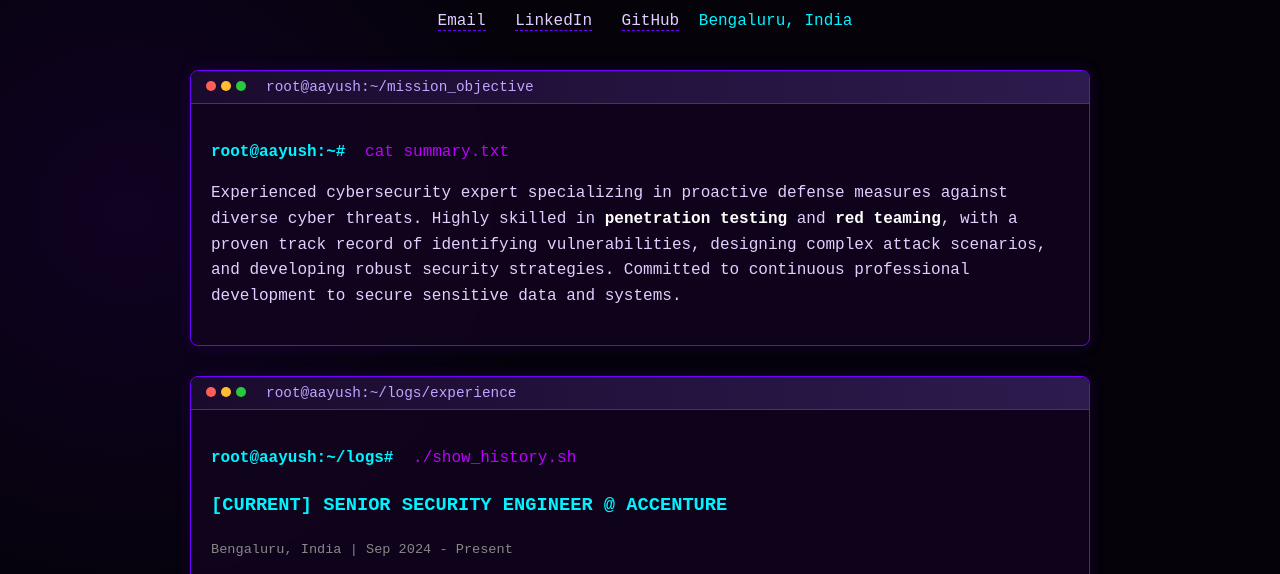
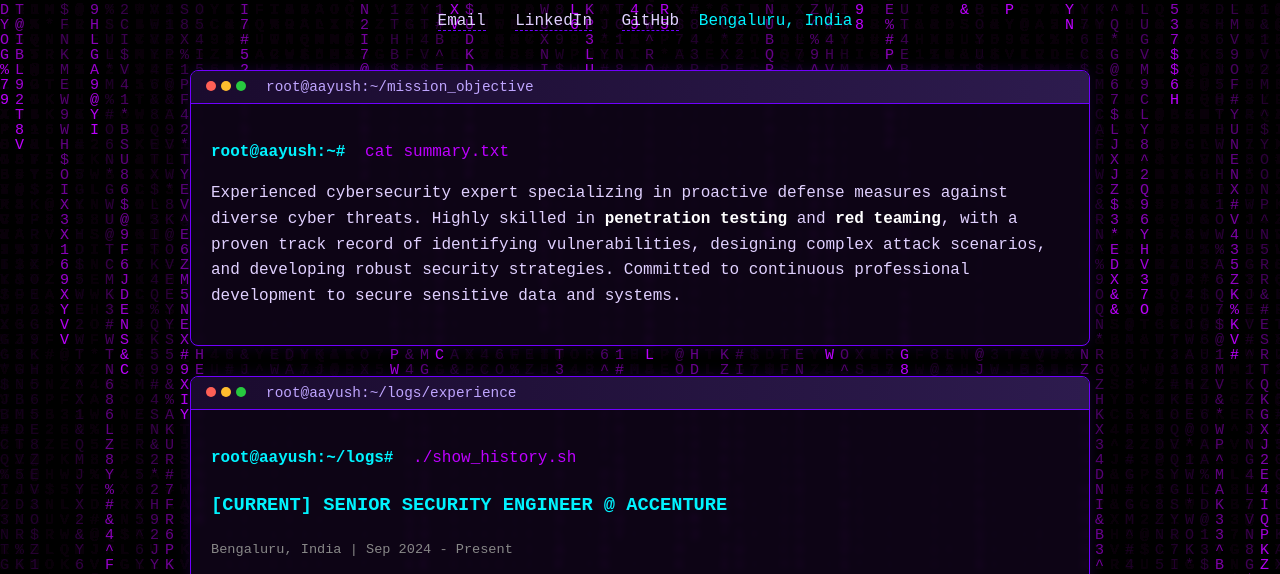
Before and after one commit to LuCiFeR01417/LuCiFeR01417.github.io, a plain HTML site: page index.html in a window 1280 px wide. Shown: the part 226-800 px from the top of the page. Drawn offline with Linux system fonts and the light colour scheme.

Commit message:
Update index.html

```diff
--- a/index.html
+++ b/index.html
@@ -8,7 +8,7 @@
         /* --- CORE SYSTEM AESTHETICS --- */
         :root {
             --bg-color: #05020a;
-            --terminal-bg: #0f0518;
+            --terminal-bg: rgba(15, 5, 24, 0.9); /* Made semi-transparent */
             --text-color: #e0d0ff;
             --primary-glow: #bd00ff; /* Neon Purple */
             --secondary-glow: #7000ff; /* Deep Violet */
@@ -24,9 +24,17 @@
             margin: 0;
             padding: 0;
             overflow-x: hidden;
-            background-image:
-                radial-gradient(circle at 10% 20%, rgba(112, 0, 255, 0.1) 0%, transparent 20%),
-                radial-gradient(circle at 90% 80%, rgba(189, 0, 255, 0.1) 0%, transparent 20%);
+            /* Removed static image to let the Matrix rain show */
+        }
+
+        /* --- MATRIX CANVAS --- */
+        #matrix-canvas {
+            position: fixed;
+            top: 0;
+            left: 0;
+            width: 100%;
+            height: 100%;
+            z-index: -1; /* Puts it behind everything */
         }
 
         /* --- SCROLLBAR --- */
@@ -39,6 +47,8 @@
             max-width: 900px;
             margin: 0 auto;
             padding: 20px;
+            position: relative;
+            z-index: 1;
         }
 
         /* --- HEADER / ASCII --- */
@@ -75,12 +85,12 @@
 
         /* --- TERMINAL WINDOWS --- */
         .terminal-window {
-            background: var(--glass);
+            background: var(--terminal-bg);
             border: 1px solid var(--secondary-glow);
             border-radius: 8px;
             margin-bottom: 30px;
             box-shadow: 0 0 15px rgba(112, 0, 255, 0.15);
-            backdrop-filter: blur(5px);
+            backdrop-filter: blur(3px); /* Blurs the rain behind the text */
             overflow: hidden;
             transition: transform 0.2s;
         }
@@ -155,6 +165,8 @@
     </style>
 </head>
 <body>
+
+<canvas id="matrix-canvas"></canvas>
 
 <div class="container">
     <header>
@@ -290,9 +302,51 @@
 </div>
 
 <script>
-    // Simple script to create a typing effect for the title if desired
-    console.log("%c SYSTEM BREACH DETECTED ", "color: #bd00ff; font-size: 20px; background: #000;");
-    console.log("Welcome to the portfolio, Aayush.");
+    const canvas = document.getElementById('matrix-canvas');
+    const ctx = canvas.getContext('2d');
+
+    // Make canvas full screen
+    function resizeCanvas() {
+        canvas.width = window.innerWidth;
+        canvas.height = window.innerHeight;
+    }
+    resizeCanvas();
+    window.addEventListener('resize', resizeCanvas);
+
+    // Characters to rain down (Cyber style)
+    const chars = 'ABCDEFGHIJKLMNOPQRSTUVWXYZ123456789@#$%^&*';
+    const drops = [];
+    const fontSize = 15;
+    const columns = canvas.width / fontSize;
+
+    // Initialize drops
+    for(let x = 0; x < columns; x++) {
+        drops[x] = 1;
+    }
+
+    function draw() {
+        // Black BG with opacity for trail effect
+        ctx.fillStyle = 'rgba(5, 2, 10, 0.05)';
+        ctx.fillRect(0, 0, canvas.width, canvas.height);
+
+        // Text Color (Neon Purple to match your theme)
+        ctx.fillStyle = '#bd00ff';
+        ctx.font = fontSize + 'px monospace';
+
+        for(let i = 0; i < drops.length; i++) {
+            const text = chars.charAt(Math.floor(Math.random() * chars.length));
+            ctx.fillText(text, i * fontSize, drops[i] * fontSize);
+
+            // Randomly reset drop to top
+            if(drops[i] * fontSize > canvas.height && Math.random() > 0.975) {
+                drops[i] = 0;
+            }
+            drops[i]++;
+        }
+    }
+
+    // Animate
+    setInterval(draw, 33);
 </script>
 
 </body>
```
